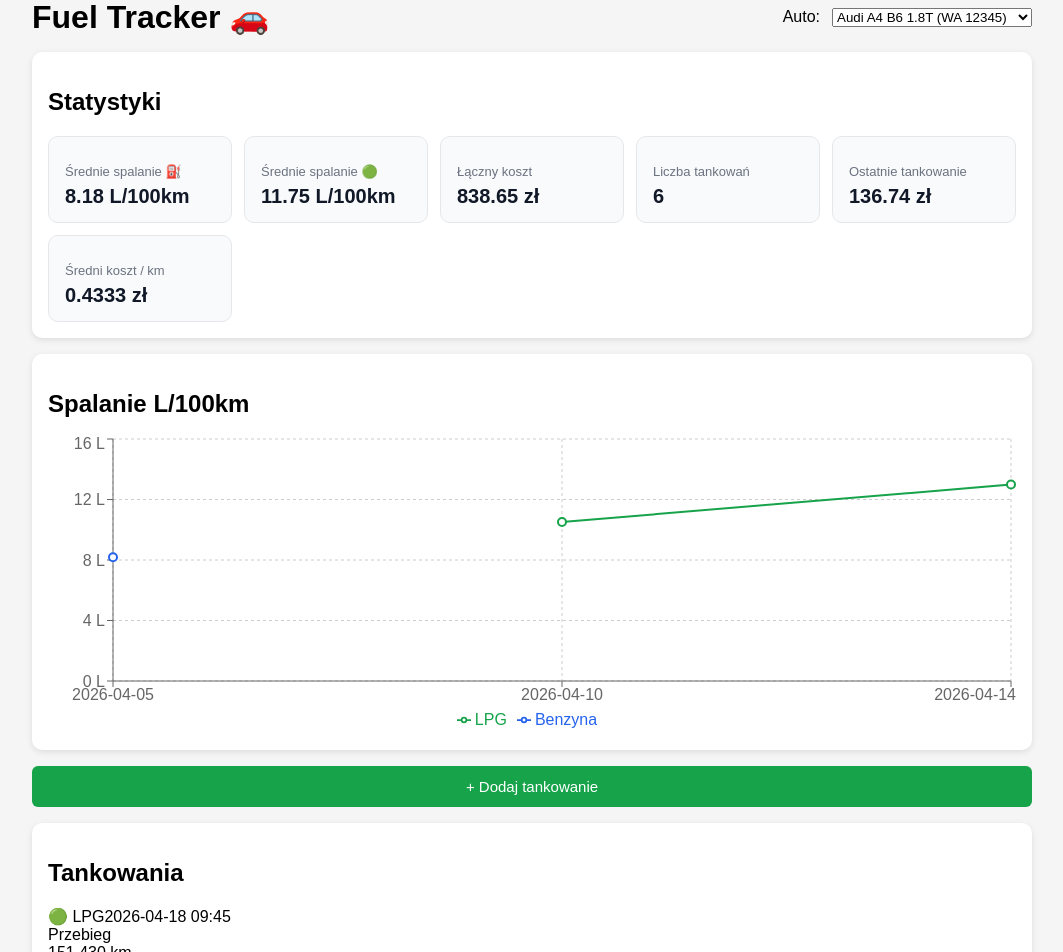
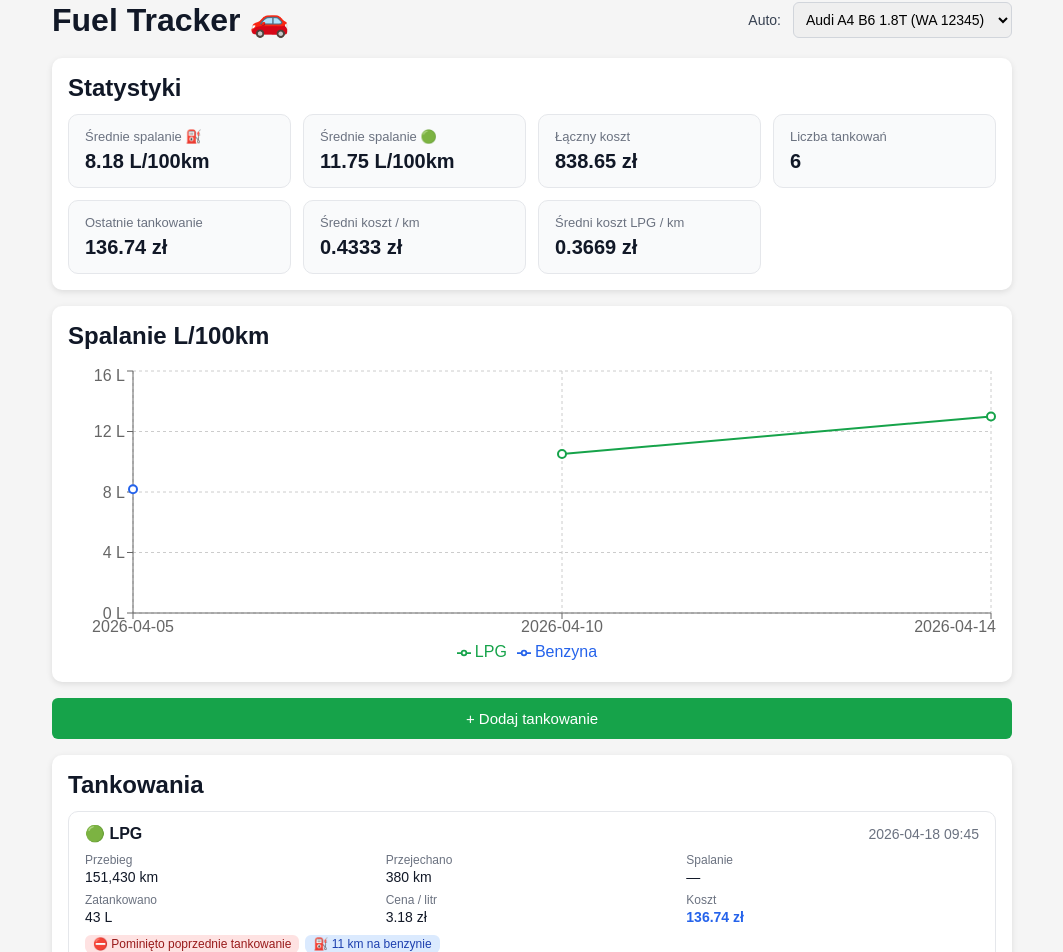
Before and after one commit to szymsad/react_beg, a React (Vite) app in the folder fuel-tracker/: page / in a window 1280 px wide. Shown: the part 22-974 px from the top of the page, without its empty margins (108-1171 px from the left). Built offline with nearby package versions, Linux system fonts and the light colour scheme.

Commit message:
srednie koszty lpg

```diff
--- a/fuel-tracker/src/components/FuelForm.css
+++ b/fuel-tracker/src/components/FuelForm.css
@@ -0,0 +1,71 @@
+.fuel-form h2 {
+    margin-bottom: 16px;
+}
+
+.fuel-form__fuel-selector {
+    margin-bottom: 12px;
+}
+
+.fuel-form__fuel-selector label {
+    display: block;
+    margin-bottom: 6px;
+    font-weight: 500;
+}
+
+.fuel-form__fuel-buttons {
+    display: flex;
+    gap: 8px;
+}
+
+.fuel-form__fuel-btn {
+    flex: 1;
+    background: #e5e7eb;
+    color: #111827;
+}
+
+.fuel-form__fuel-btn:hover {
+    background: #d1d5db;
+}
+
+.fuel-form__fuel-btn--active {
+    background: #2563eb;
+    color: white;
+}
+
+.fuel-form__fuel-btn--active:hover {
+    background: #1e4ed8;
+}
+
+.fuel-form__row {
+    display: flex;
+    gap: 8px;
+}
+
+.fuel-form__row input {
+    flex: 1;
+    width: auto;
+}
+
+.fuel-form__row input:first-child {
+    flex: 2;
+}
+
+.fuel-form__checkbox-label {
+    display: flex;
+    align-items: center;
+    gap: 8px;
+    margin: 8px 0;
+    width: auto;
+}
+
+.fuel-form__checkbox-label input {
+    width: auto;
+    margin: 0;
+}
+
+.fuel-form__submit {
+    margin-top: 12px;
+    width: 100%;
+    padding: 10px;
+    font-size: 15px;
+}
--- a/fuel-tracker/src/components/FuelList.css
+++ b/fuel-tracker/src/components/FuelList.css
@@ -0,0 +1,90 @@
+.fuel-list__empty {
+    color: #6b7280;
+    font-size: 14px;
+}
+
+.fuel-list__entries {
+    display: flex;
+    flex-direction: column;
+    gap: 12px;
+}
+
+.fuel-entry {
+    border: 1px solid #e5e7eb;
+    border-radius: 10px;
+    padding: 12px 16px;
+    background: white;
+}
+
+.fuel-entry__header {
+    display: flex;
+    justify-content: space-between;
+    align-items: center;
+    margin-bottom: 10px;
+}
+
+.fuel-entry__fuel-type {
+    font-weight: 600;
+    font-size: 16px;
+}
+
+.fuel-entry__datetime {
+    color: #6b7280;
+    font-size: 14px;
+}
+
+.fuel-entry__grid {
+    display: grid;
+    grid-template-columns: 1fr 1fr 1fr;
+    gap: 8px;
+}
+
+.fuel-entry__cell-label {
+    font-size: 12px;
+    color: #6b7280;
+    margin-bottom: 2px;
+}
+
+.fuel-entry__cell-value {
+    font-weight: 500;
+    font-size: 14px;
+}
+
+.fuel-entry__cell-value--cost {
+    color: #2563eb;
+    font-weight: 600;
+}
+
+.fuel-entry__flags {
+    display: flex;
+    gap: 6px;
+    margin-top: 10px;
+    flex-wrap: wrap;
+}
+
+.fuel-entry__tag {
+    border-radius: 6px;
+    padding: 2px 8px;
+    font-size: 12px;
+    font-weight: 500;
+}
+
+.fuel-entry__tag--warning {
+    background: #fef3c7;
+    color: #92400e;
+}
+
+.fuel-entry__tag--error {
+    background: #fee2e2;
+    color: #991b1b;
+}
+
+.fuel-entry__tag--info {
+    background: #dbeafe;
+    color: #1e40af;
+}
+
+.fuel-entry__tag--neutral {
+    background: #f3f4f6;
+    color: #374151;
+}
--- a/fuel-tracker/src/components/FuelStats.tsx
+++ b/fuel-tracker/src/components/FuelStats.tsx
@@ -14,9 +14,16 @@ function FuelStats({ entries }: Props) {
   const totalCost = entries.reduce((sum, e) => sum + e.totalCost, 0)
   const lastEntry = entries[entries.length - 1]
   const consumptionData = calcConsumptionData(entries)
+  const consumptionLpgData = calcConsumptionData(entries, "lpg")
+
+  const hasLpg = entries.some(e => e.fuelType === "lpg")
 
   const avgCostPerKm = consumptionData.length > 0
     ? (consumptionData.reduce((sum, d) => sum + d.costPerKm, 0) / consumptionData.length).toFixed(4)
+    : "0"
+
+  const avgCostLpgPerKm = consumptionLpgData.length > 0
+    ? (consumptionLpgData.reduce((sum, d) => sum + d.costPerKm, 0) / consumptionLpgData.length).toFixed(4)
     : "0"
 
   return (
@@ -29,7 +36,7 @@ function FuelStats({ entries }: Props) {
             <p>{avgPetrol} L/100km</p>
           </div>
         )}
-        {avgLpg > 0 && (
+        {hasLpg && avgLpg > 0 && (
           <div className="stat-card">
             <h3>Średnie spalanie 🟢</h3>
             <p>{avgLpg} L/100km</p>
@@ -57,6 +64,12 @@ function FuelStats({ entries }: Props) {
           <h3>Średni koszt / km</h3>
           <p>{avgCostPerKm} zł</p>
         </div>
+        {hasLpg && (
+          <div className="stat-card">
+            <h3>Średni koszt LPG / km</h3>
+            <p>{avgCostLpgPerKm} zł</p>
+          </div>
+        )}
       </div>
     </div>
   )
--- a/fuel-tracker/src/index.css
+++ b/fuel-tracker/src/index.css
@@ -1,7 +1,12 @@
+* {
+  box-sizing: border-box;
+}
+
 body {
   margin: 0;
   font-family: Arial, sans-serif;
   background: #f5f5f5;
+  color: #111827;
 }
 
 .container {
@@ -18,6 +23,12 @@ body {
   box-shadow: 0 2px 6px rgba(0, 0, 0, 0.1);
 }
 
+h1,
+h2,
+h3 {
+  margin: 0 0 12px;
+}
+
 button {
   padding: 8px 12px;
   border: none;
@@ -25,14 +36,30 @@ button {
   cursor: pointer;
   background: #2563eb;
   color: white;
+  font-size: 14px;
 }
 
 button:hover {
   background: #1e4ed8;
 }
 
-input {
+input,
+select {
   padding: 8px;
   margin: 4px 0;
   width: 100%;
+  border: 1px solid #d1d5db;
+  border-radius: 6px;
+  font-size: 14px;
 }
+
+input:focus,
+select:focus {
+  outline: 2px solid #2563eb;
+  outline-offset: 1px;
+}
+
+label {
+  font-size: 14px;
+  color: #374151;
+}
--- a/fuel-tracker/src/utils/fuelCalculations.ts
+++ b/fuel-tracker/src/utils/fuelCalculations.ts
@@ -44,6 +44,7 @@ export function calcAvgConsumption(entries: FuelEntry[], fuelType?: FuelType): n
   )
 }
 
+
 export function calcEntryCost(entry: FuelEntry): number {
   return Number(entry.totalCost.toFixed(2))
 }
```
